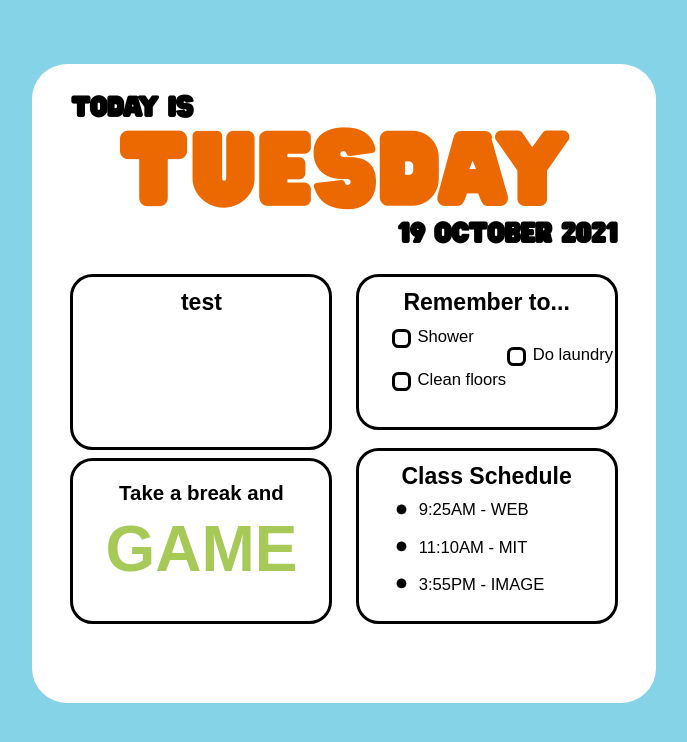
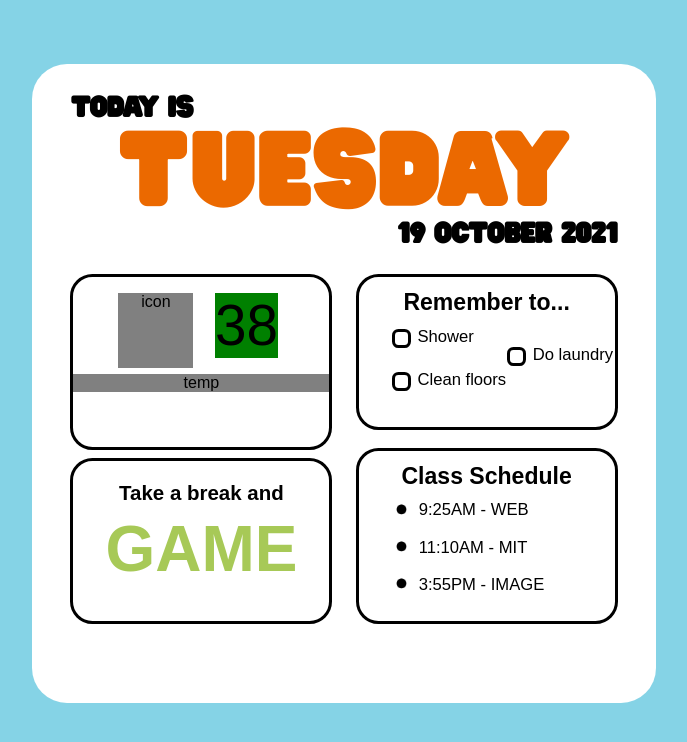
Before and after one commit to cnakpil/WEB_FA21, a plain HTML site: page week8/index.html in a window 1280 px wide. Shown: the whole page, without its empty margins (296-983 px from the left). Drawn offline with Linux system fonts and the light colour scheme; a web font is replaced by a local one.

Commit message:
Weather widget updates

```diff
--- a/week8/index.html
+++ b/week8/index.html
@@ -16,7 +16,20 @@
       <section id="flex">
         <div class="vertical">
           <div id="weather" class="blocks">
-            <h3>test</h3>
+            <div class="wIcon">
+              <p>icon</p>
+            </div>
+            <div class="condiTemp">
+              <div class="curTemp">
+                38
+              </div>
+              <div class="unitPick">
+
+              </div>
+            </div>
+            <div class="curCondi">
+              <p>temp</p>
+            </div>
           </div>
           <div id="selfcare" class="blocks">
             <h4>Take a break and</h4>
--- a/week8/style.css
+++ b/week8/style.css
@@ -79,11 +79,42 @@ h4{
   align-items: center;
   text-align: center;
 }
+
+/* Weather block styling */
+/* Div structure taken from MS Bing Weather widget */
 #weather{
   height: 24.5vh;
   max-height: 170px;
   width: 20vw;
+  display: inline-block;
+  vertical-align: top;
 }
+.wIcon{
+  background-color: grey;
+  width: 75px;
+  height: 75px;
+  position: relative;
+  left: 45px;
+  /* margin: 20px 0px 0px 45px; */
+}
+.condiTemp{
+  background-color: green;
+  position: relative;
+  display: inline-block;
+  bottom: 75px;
+  left: 45px;
+  /* margin: 20px 45px 0px 0px; */
+}
+.curTemp{
+  font-size: 42.5pt;
+  /* margin-left: 50px; */
+}
+.curCondi{
+  background-color: grey;
+  position: relative;
+  bottom:75px;
+}
+
 #selfcare{
   height: 20.5vh;
   max-height: 160px;
```
